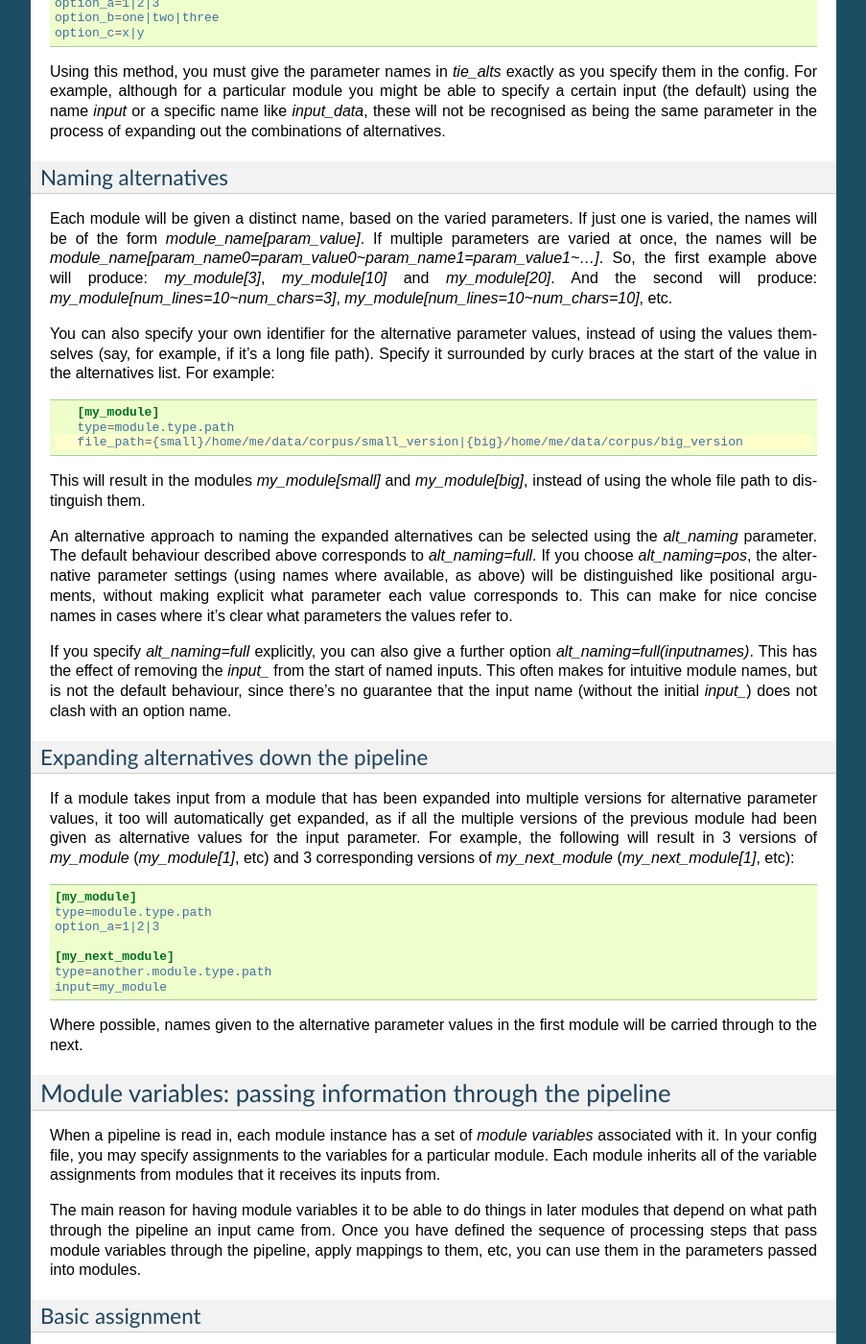
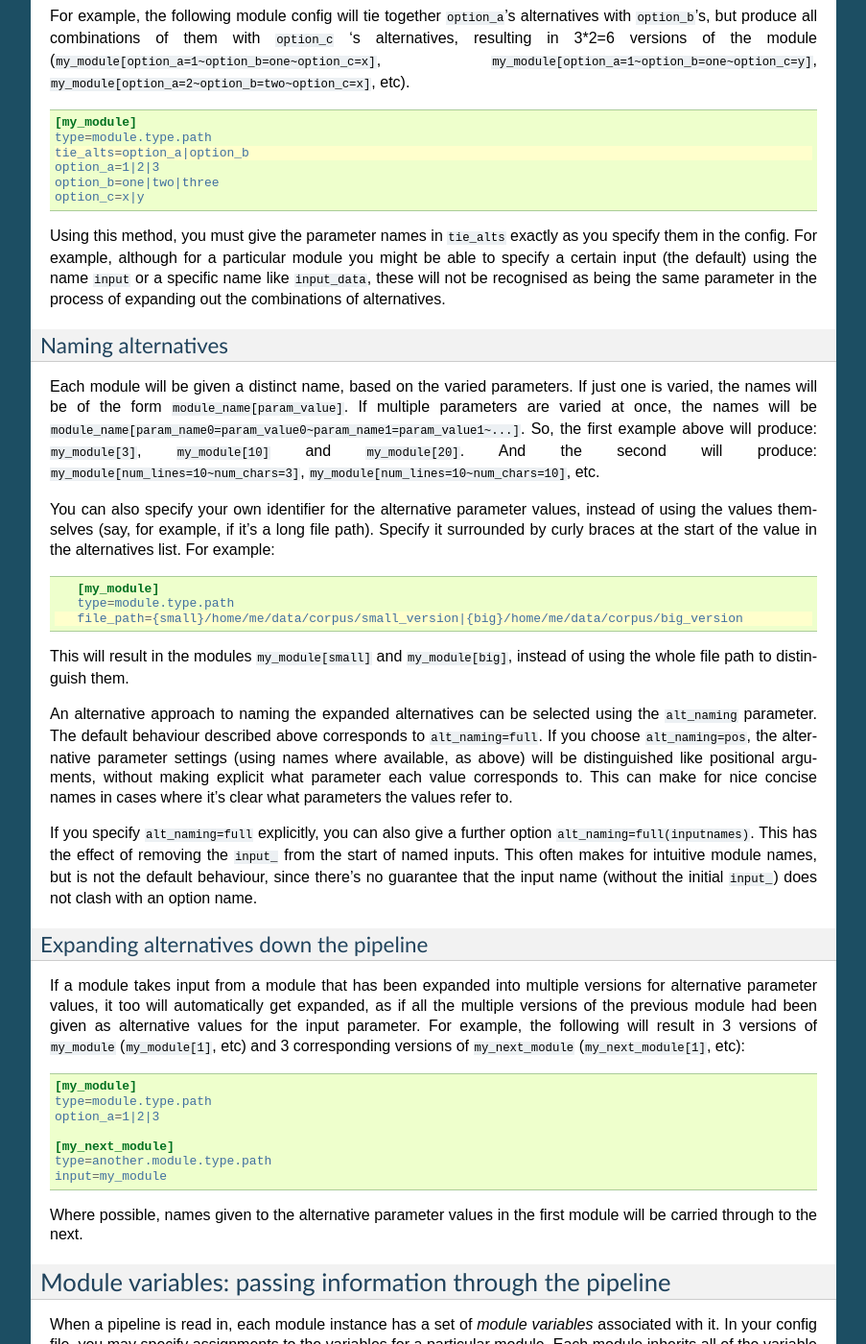
Before and after one commit to markgw/pimlico, a Sphinx documentation site: the page built from docs/core/config.rst, in a window 1280 px wide and 1400 px high, scrolled down 3583 px. Shown: the whole window at 96% size, without its empty margins (198-1101 px from the left). Built offline with Sphinx 7.4.7, drawn with Linux system fonts in a browser that asks for light colours; formulas are drawn with MathJax 3; the version number could not be read and is left out; some of the changed text lies outside the part shown.

```diff
--- a/docs/core/config.rst
+++ b/docs/core/config.rst
@@ -64,15 +66,15 @@ For example, to point a parameter to a file located within the project root:
 Directives
 ----------
 
-Certain special directives are processed when reading config files. They are lines that begin with `%%`, followed
+Certain special directives are processed when reading config files. They are lines that begin with ``%%``, followed
 by the directive name and any arguments.
 
-- `variant`:
+- ``variant``:
     Allows a line to be included only when loading a particular variant of a pipeline. For more detail on
     pipeline variants, see :doc:`/core/variants`.
 
     The variant name is
-    specified as part of the directive in the form: `variant:variant_name`. You may include the line in more
+    specified as part of the directive in the form: ``variant:variant_name``. You may include the line in more
     than one variant by specifying multiple names, separated by commas (and no spaces). You can use the default
     variant "main", so that the line will be left out of other variants. The rest of the line, after the directive
     and variant name(s) is the content that will be included in those variants.
@@ -86,7 +88,7 @@ by the directive name and any arguments.
        %%variant:smaller size=7
 
    An alternative notation for the variant directive is provided to make config files more readable. Instead of
-   `variant:variant_name`, you can write `(variant_name)`. So the above example becomes:
+   ``variant:variant_name``, you can write ``(variant_name)``. So the above example becomes:
 
     .. code-block:: ini
        :emphasize-lines: 3,4
@@ -96,8 +98,8 @@ by the directive name and any arguments.
           %%(main) size=52
           %%(smaller) size=7
 
-- `novariant`:
-    A line to be included only when not loading a variant of the pipeline. Equivalent to `variant:main`.
+- ``novariant``:
+    A line to be included only when not loading a variant of the pipeline. Equivalent to ``variant:main``.
 
     .. code-block:: ini
        :emphasize-lines: 3
@@ -107,19 +109,19 @@ by the directive name and any arguments.
        %%novariant size=52
        %%variant:smaller size=7
 
-- `include`:
+- ``include``:
     Include the entire contents of another file. The filename, specified relative to the config file in which the
     directive is found, is given after a space.
-- `abstract`:
+- ``abstract``:
     Marks a config file as being abstract. This means that Pimlico will not allow it to be loaded as a top-level
     config file, but only allow it to be included in another config file.
-- `copy`:
+- ``copy``:
     Copies all config settings from another module, whose name is given as the sole argument. May be used multiple
     times in the same module and later copies will override earlier. Settings given explicitly in the module's
-    config override any copied settings. The following settings are not copied: input(s), `filter`, `outputs`,
-    `type`.
+    config override any copied settings. The following settings are not copied: input(s), ``filter``, ``outputs``,
+    ``type``.
 
-    For example, to reuse all the parameters from `module1` in `module2`, only specifying them once:
+    For example, to reuse all the parameters from ``module1`` in ``module2``, only specifying them once:
 
     .. code-block:: ini
        :emphasize-lines: 4,5,6,12
@@ -143,12 +145,12 @@ Multiple parameter values
 -------------------------
 
 Sometimes you want to write a whole load of modules that are almost identical, varying in just one or two
-parameters. You can give a parameter multiple values by writing them separated by vertical bars (`|`). The module
+parameters. You can give a parameter multiple values by writing them separated by vertical bars (``|``). The module
 definition will be expanded to produce a separate module for each value, with all the other parameters being
 identical.
 
-For example, this will produce three module instances, all having the same `num_lines` parameter, but each with
-a different `num_chars`:
+For example, this will produce three module instances, all having the same ``num_lines`` parameter, but each with
+a different ``num_chars``:
 
 .. code-block:: ini
    :emphasize-lines: 4
@@ -174,9 +176,9 @@ For example:
 Tying alternatives
 ~~~~~~~~~~~~~~~~~~
 
-You can change the behaviour of alternative values using the `tie_alts` option. `tie_alts=T` will cause
+You can change the behaviour of alternative values using the ``tie_alts`` option. ``tie_alts=T`` will cause
 parameters within the same module that have multiple alternatives to be expanded in parallel, rather than
-taking the product of the alternative sets. So, if `option_a` has 5 values and `option_b` has 5 values, instead
+taking the product of the alternative sets. So, if ``option_a`` has 5 values and ``option_b`` has 5 values, instead
 of producing 25 pipeline modules, we'll only produce 5, matching up each pair of values in their alternatives.
 
 .. code-block:: ini
@@ -188,14 +190,14 @@ of producing 25 pipeline modules, we'll only produce 5, matching up each pair of
    option_b=one|two|three|four|five
 
 If you want to tie together the alternative values on some parameters, but not others, you can specify groups
-of parameter names to tie using the `tie_alts` option. Each group is separated by spaces and the names of
-parameters to tie within a group are separated by `|` s. Any parameters that have alternative values but are
+of parameter names to tie using the ``tie_alts`` option. Each group is separated by spaces and the names of
+parameters to tie within a group are separated by ``|`` s. Any parameters that have alternative values but are
 not specified in one of the groups are not tied to anything else.
 
-For example, the following module config will tie together `option_a`'s alternatives with `option_b`'s, but
-produce all combinations of them with `option_c` 's alternatives, resulting in 3*2=6 versions of the module
-(`my_module[option_a=1~option_b=one~option_c=x]`, `my_module[option_a=1~option_b=one~option_c=y]`,
-`my_module[option_a=2~option_b=two~option_c=x]`, etc).
+For example, the following module config will tie together ``option_a``'s alternatives with ``option_b``'s, but
+produce all combinations of them with ``option_c`` 's alternatives, resulting in 3*2=6 versions of the module
+(``my_module[option_a=1~option_b=one~option_c=x]``, ``my_module[option_a=1~option_b=one~option_c=y]``,
+``my_module[option_a=2~option_b=two~option_c=x]``, etc).
 
 .. code-block:: ini
    :emphasize-lines: 3
@@ -207,19 +209,19 @@ produce all combinations of them with `option_c` 's alternatives, resulting in 3
    option_b=one|two|three
    option_c=x|y
 
-Using this method, you must give the parameter names in `tie_alts` exactly as you specify them in the config.
+Using this method, you must give the parameter names in ``tie_alts`` exactly as you specify them in the config.
 For example, although for a particular module you might be able to specify a certain input (the default)
-using the name `input` or a specific name like `input_data`, these will not be recognised as being the same
+using the name ``input`` or a specific name like ``input_data``, these will not be recognised as being the same
 parameter in the process of expanding out the combinations of alternatives.
 
 Naming alternatives
 ~~~~~~~~~~~~~~~~~~~
 
 Each module will be given a distinct name, based on the varied parameters. If just one is varied, the names
-will be of the form `module_name[param_value]`. If multiple parameters are varied at once, the names will be
-`module_name[param_name0=param_value0~param_name1=param_value1~...]`. So, the first example above will produce:
-`my_module[3]`, `my_module[10]` and `my_module[20]`. And the second will produce: `my_module[num_lines=10~num_chars=3]`,
-`my_module[num_lines=10~num_chars=10]`, etc.
+will be of the form ``module_name[param_value]``. If multiple parameters are varied at once, the names will be
+``module_name[param_name0=param_value0~param_name1=param_value1~...]``. So, the first example above will produce:
+``my_module[3]``, ``my_module[10]`` and ``my_module[20]``. And the second will produce: ``my_module[num_lines=10~num_chars=3]``,
+``my_module[num_lines=10~num_chars=10]``, etc.
 
 You can also specify your own identifier for the alternative parameter values, instead of using the values
 themselves (say, for example, if it's a long file path). Specify it surrounded by curly braces at the
@@ -232,19 +234,19 @@ start of the value in the alternatives list. For example:
       type=module.type.path
       file_path={small}/home/me/data/corpus/small_version|{big}/home/me/data/corpus/big_version
 
-This will result in the modules `my_module[small]` and `my_module[big]`, instead of using the whole file
+This will result in the modules ``my_module[small]`` and ``my_module[big]``, instead of using the whole file
 path to distinguish them.
 
-An alternative approach to naming the expanded alternatives can be selected using the `alt_naming` parameter.
-The default behaviour described above corresponds to `alt_naming=full`. If you choose `alt_naming=pos`, the
+An alternative approach to naming the expanded alternatives can be selected using the ``alt_naming`` parameter.
+The default behaviour described above corresponds to ``alt_naming=full``. If you choose ``alt_naming=pos``, the
 alternative parameter settings (using names where available, as above) will be distinguished like positional
 arguments, without making explicit what parameter each value corresponds to. This can make for nice concise
 names in cases where it's clear what parameters the values refer to.
 
-If you specify `alt_naming=full` explicitly, you can also give a further option `alt_naming=full(inputnames)`.
-This has the effect of removing the `input_` from the start of named inputs. This often makes for
+If you specify ``alt_naming=full`` explicitly, you can also give a further option ``alt_naming=full(inputnames)``.
+This has the effect of removing the ``input_`` from the start of named inputs. This often makes for
 intuitive module names, but is not the default behaviour, since there's no guarantee that the input name
-(without the initial `input_`) does not clash with an option name.
+(without the initial ``input_``) does not clash with an option name.
 
 Expanding alternatives down the pipeline
 ~~~~~~~~~~~~~~~~~~~~~~~~~~~~~~~~~~~~~~~~
@@ -252,7 +254,7 @@ Expanding alternatives down the pipeline
 If a module takes input from a module that has been expanded into multiple versions for alternative parameter
 values, it too will automatically get expanded, as if all the multiple versions of the previous module had
 been given as alternative values for the input parameter. For example, the following will result in 3 versions
-of `my_module` (`my_module[1]`, etc) and 3 corresponding versions of `my_next_module` (`my_next_module[1]`, etc):
+of ``my_module`` (``my_module[1]``, etc) and 3 corresponding versions of ``my_next_module`` (``my_next_module[1]``, etc):
 
 .. code-block:: ini
 
@@ -282,8 +284,8 @@ passed into modules.
 Basic assignment
 ~~~~~~~~~~~~~~~~
 
-Module variables are set by including parameters in a module's config of the form `modvar_<name> = <value>`. This
-will assign `value` to the variable `name` for this module. The simplest form of assignment is just a string literal,
+Module variables are set by including parameters in a module's config of the form ``modvar_<name> = <value>``. This
+will assign ``value`` to the variable ``name`` for this module. The simplest form of assignment is just a string literal,
 enclosed in double quotes:
 
 .. code-block:: ini
@@ -298,25 +300,25 @@ Names of alternatives
 Say we have a simple pipeline that has a single source
 of data, with different versions of the dataset for different languages (English and Swedish).
 A series of modules process each language
-in an identical way and, at the end, outputs from all languages are collected by a single `summary` module.
+in an identical way and, at the end, outputs from all languages are collected by a single ``summary`` module.
 This final
 module may need to know what language each of its incoming datasets represents, so that it can output something
 that we can understand.
 
-The two languages are given as alternative values for a parameter `path`, and the whole pipeline gets
+The two languages are given as alternative values for a parameter ``path``, and the whole pipeline gets
 automatically expanded into two paths for the two alternatives:
 
 .. image:: modvars_example.png
 
-The `summary` module gets its two inputs for the two different languages as a multiple-input: this means we could
-expand this pipeline to as many languages as we want, just by adding to the `input_src` module's `path` parameter.
+The ``summary`` module gets its two inputs for the two different languages as a multiple-input: this means we could
+expand this pipeline to as many languages as we want, just by adding to the ``input_src`` module's ``path`` parameter.
 
-However, as far as `summary` is concerned, this is just a list of datasets -- it doesn't know that one of them is
+However, as far as ``summary`` is concerned, this is just a list of datasets -- it doesn't know that one of them is
 English and one is Swedish. But let's say we want it to output a table of results. We're going to need some labels
 to identify the languages.
 
 The solution is to add a module variable to the first module that takes different values when it gets expanded
-into two modules. For this, we can use the `altname` function in a modvar assignment: this assigns the name of
+into two modules. For this, we can use the ``altname`` function in a modvar assignment: this assigns the name of
 the expanded module's alternative for a given parameter that has alternatives in the config.
 
 .. code-block:: ini
@@ -325,16 +327,16 @@ the expanded module's alternative for a given parameter that has alternatives in
    path={en}/to/english | {sv}/to/swedish
    modvar_lang=altname(path)
 
-Now the expanded module `input_src[en]` will have the module variable `lang="en"` and the Swedish version `lang="sv"`.
+Now the expanded module ``input_src[en]`` will have the module variable ``lang="en"`` and the Swedish version ``lang="sv"``.
 This value gets passed from module to module down the two paths in the pipeline.
 
 Other assignment syntax
 ~~~~~~~~~~~~~~~~~~~~~~~
 
-A further function `map` allows you to apply a mapping to a value, rather like a Python dictionary lookup. Its
+A further function ``map`` allows you to apply a mapping to a value, rather like a Python dictionary lookup. Its
 first argument is the value to be mapped (or anything that expands to a value, using modvar assignment syntax).
 The second is the mapping. This is simply a space-separated list of source-target mappings of the form
-`source -> target`. Typically both the sources and targets will be string literals.
+``source -> target``. Typically both the sources and targets will be string literals.
 
 Now we can give our languages legible names. (Here we're splitting the definition over multiple indented lines, as
 permitted by config file syntax, which makes the mapping easier to read.)
@@ -364,8 +366,8 @@ those received from the input modules.
 If a module gets two values for the same variable from multiple inputs, the first value will simply be overridden
 by the second. Sometimes it's useful to map module variables from specific inputs to different modvar names.
 For example, if we're combining two different languages, we might need to keep track of what the two languages
-we combined were. We can do this using the notation `input_name.var_name`, which refers to the value of module
-variable `var_name` that was received from input `input_name`.
+we combined were. We can do this using the notation ``input_name.var_name``, which refers to the value of module
+variable ``var_name`` that was received from input ``input_name``.
 
 .. code-block:: ini
 
@@ -386,7 +388,7 @@ Use in module parameters
 To make something in a module's execution
 dependent on its module variables, you can insert them into module parameters.
 
-For example, say we want one of the module's parameters to make use of the `lang` variable we defined above:
+For example, say we want one of the module's parameters to make use of the ``lang`` variable we defined above:
 
 .. code-block:: ini
 
@@ -395,8 +397,8 @@ For example, say we want one of the module's parameters to make use of the `lang
    modvar_lang=altname(path)
    some_param=$(lang)
 
-Note the difference to other variable substitutions, which use the `%(varname)s` notation. For modvars, we
-use the notation `$(varname)`.
+Note the difference to other variable substitutions, which use the ``%(varname)s`` notation. For modvars, we
+use the notation ``$(varname)``.
 
 We can also put the value in the middle of other text:
 
@@ -422,7 +424,7 @@ ways defined above, and use the resulting value in other parameters. For example
       )
    some_param=$(mapped_lang)
 
-You can also place in the `$(...)` construct any of the variable processing operations shown above for assignments
+You can also place in the ``$(...)`` construct any of the variable processing operations shown above for assignments
 to module variables. This is a little more concise than first assigning values to modvars, if you don't need
 to use the variables again anywhere else. For example:
 
@@ -439,7 +441,7 @@ to use the variables again anywhere else. For example:
 Usage in module code
 ~~~~~~~~~~~~~~~~~~~~
 
-A module's executor can also retrieve the values assigned to module variables from the `module_variables`
+A module's executor can also retrieve the values assigned to module variables from the ``module_variables``
 attribute of the module-info associated with the input dataset. Sometimes this can be useful when you are
 writing your own module code, though the above usage to pass values from (or dependent on) module variables
 into module parameters is more flexible, so should generally be preferred.
```
Also changed, not shown: other parts of docs/core/config.rst (+23 -21 lines), 1 other file.
